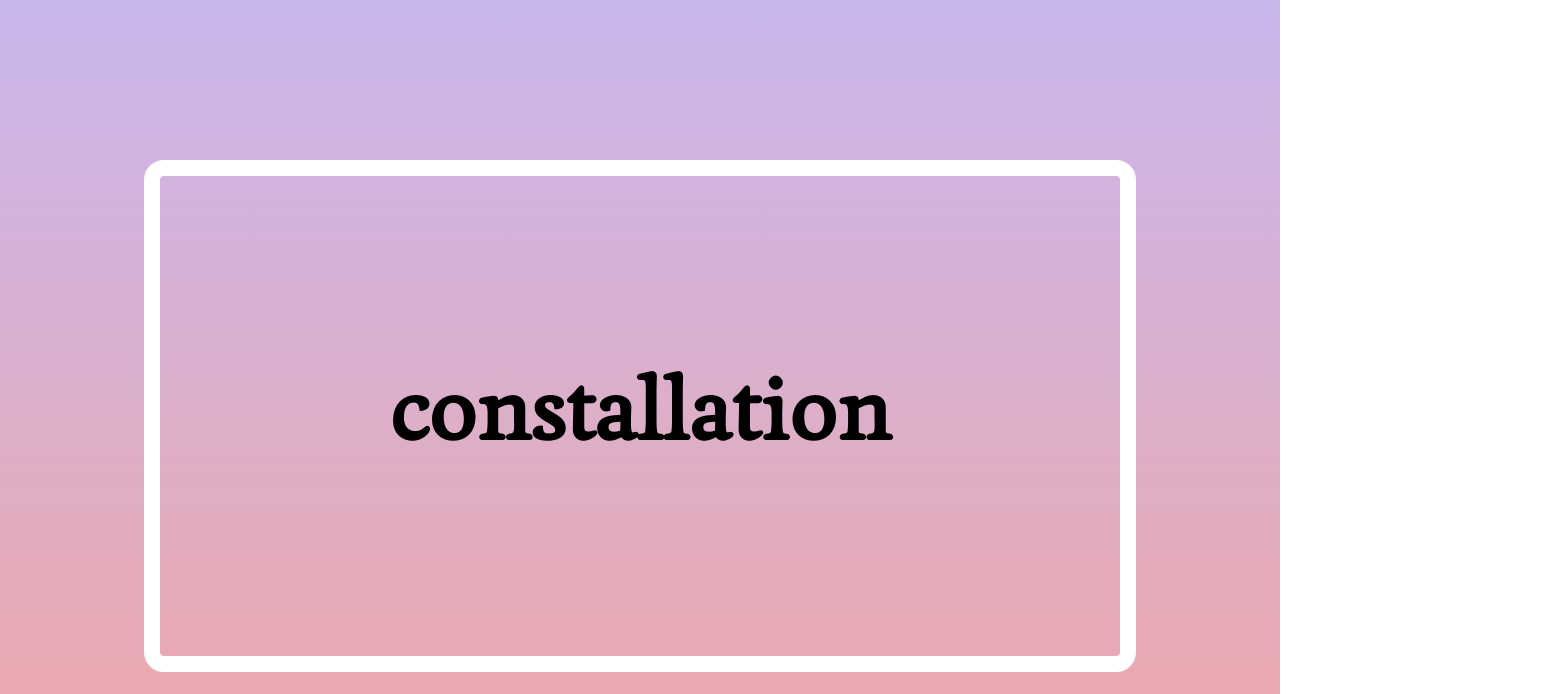
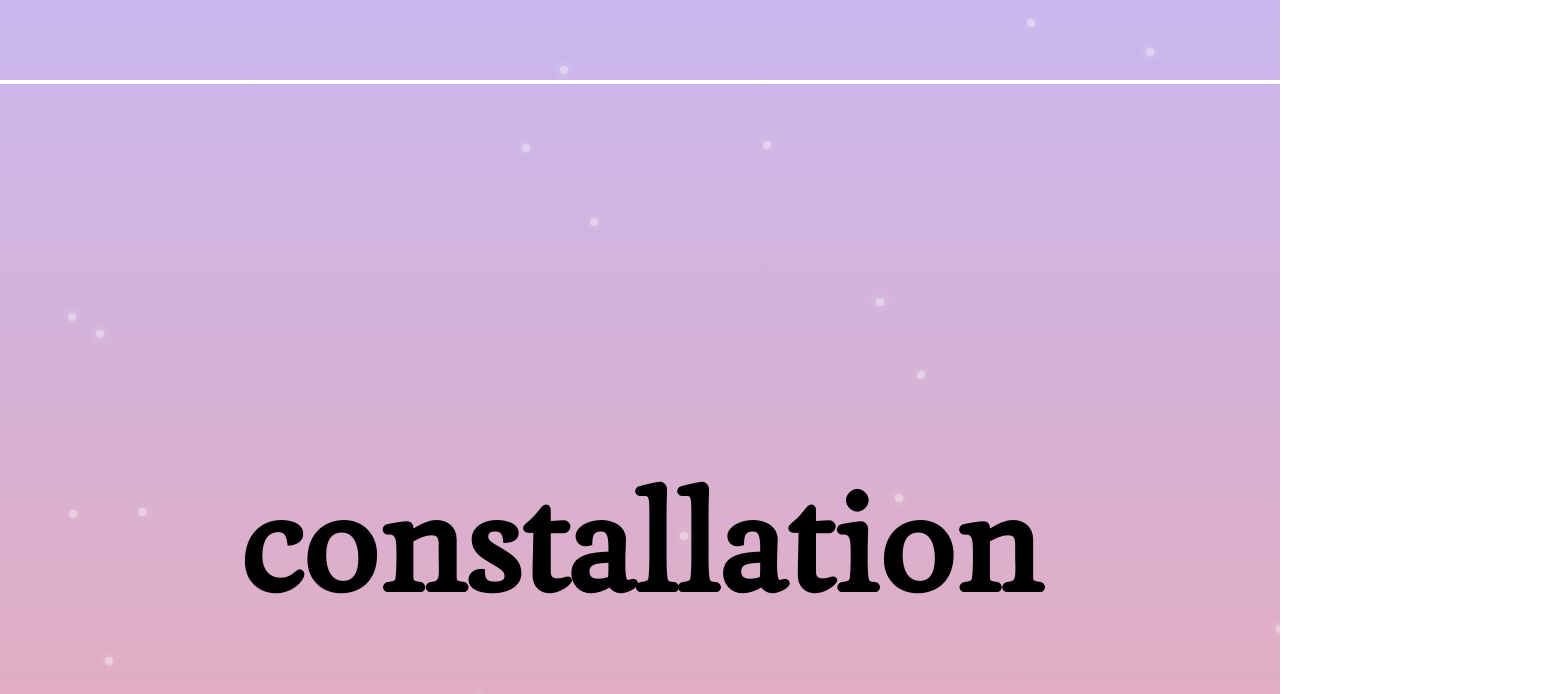
Before and after one commit to benjamin-am/constellation, a React (Create React App) app in the folder frontend/: page / in a window 1280 px wide. Shown: the top 694 px of the page, 1564 px wide, since content can reach past the window. Built offline with nearby package versions, Linux system fonts and the light colour scheme.

Commit message:
front end changes and backend clean up

```diff
--- a/frontend/src/components/Header/Header.jsx
+++ b/frontend/src/components/Header/Header.jsx
@@ -1,24 +1,22 @@
 import "./Header.scss";
 import { Link } from "react-router-dom";
 
-
 function Header() {
-    return(
+  return (
     <nav className="nav">
       <ul>
         <button className="button">
-                   <Link to="/">Home Test</Link>
+          <Link to="/">Home</Link>
         </button>
         <button className="button">
           <Link to="/notes">Write Notes</Link>
         </button>
-               <button className="button">
+        {/* <button className="button">
           <Link to="/pastNotes">Review Past Notes</Link>
-               </button>
+        </button> */}
       </ul>
     </nav>
-
-       )
+  );
 }
 
 export default Header;
--- a/frontend/src/components/Header/Header.scss
+++ b/frontend/src/components/Header/Header.scss
@@ -20,9 +20,9 @@
     font-weight: bold;
     padding: 15px;
 
-    :hover {
-        background-color: rgb(230, 153, 153);
-    }
+    // :hover {
+    //     background-color: rgb(230, 153, 153);
+    // }
 }
 
 ul {
--- a/frontend/src/components/Notes/Notes.scss
+++ b/frontend/src/components/Notes/Notes.scss
@@ -10,8 +10,8 @@
 }
 
 .notesText {
-    width: 75rem;
-    height: 85vh;
+  width: 65rem;
+  height: 89.5vh;
   size: 20px;
   align-items: left;
   font-size: 1.5rem;
@@ -23,10 +23,9 @@
 }
 
 .viewOutput {
-    padding-left:10px;
-    padding-right:10px;
+  padding-left: 10px;
+  padding-right: 10px;
   background-color: white;
-
 }
 .apiResponse {
   text-align: left;
--- a/frontend/src/components/VerticalNavBar/VerticalNavBar.jsx
+++ b/frontend/src/components/VerticalNavBar/VerticalNavBar.jsx
@@ -3,30 +3,23 @@ import { Link } from "react-router-dom";
 import { useEffect } from "react";
 import axios from "axios";
 
-function VerticalNavBar({onSave}) {
-
-    return(
+function VerticalNavBar({ onSave }) {
+  return (
     <nav className="nav">
       <ul>
         <button className="button">
-                <Link to="/">Home Test</Link>
+          <Link to="/">Home</Link>
         </button>
         <button className="button">
           <Link to="/pastNotes">Review Past Notes</Link>
         </button>
-            <button className="button"
-             onClick={onSave}>
+        <button className="button" onClick={onSave}>
           <Link to="/pastNotes">Save Current Notes</Link>
         </button>
-            <button className="button">
-                Analyze
-            </button>
-
-
+        <button className="button">Analyze</button>
       </ul>
     </nav>
-
-    )
+  );
 }
 
 export default VerticalNavBar;
--- a/frontend/src/components/ViewOutput/ViewOutput.jsx
+++ b/frontend/src/components/ViewOutput/ViewOutput.jsx
@@ -11,7 +11,17 @@ function ViewOutput({ notesText, title }) {
     return text.trim().split(/\s+/).filter(Boolean).length;
   };
 
-  //API call
+  const tryParseJSON = (text) => {
+    try {
+      const parsed = JSON.parse(text);
+      if (Array.isArray(parsed)) return parsed;
+    } catch (err) {
+      console.warn("Could not parse structured synthesis JSON:", err);
+    }
+    return null;
+  };
+
+  // API call
   useEffect(() => {
     const currentWordCount = currentText(notesText);
     const prevWordCount = prevWordCountRef.current;
@@ -22,7 +32,7 @@ function ViewOutput({ notesText, title }) {
       notesText.trim().length > 0
     ) {
       const payload = {
-        title: title,
+        title: title?.trim() || "Untitled",
         content: notesText,
       };
 
@@ -40,24 +50,38 @@ function ViewOutput({ notesText, title }) {
     prevWordCountRef.current = currentWordCount;
   }, [notesText]);
 
+  const parsedConnections = response?.synthesis ? response.synthesis : null;
+
   return (
     <div className="viewOutputWrapper">
       <div className="viewOutput">
         {response ? (
           <span className="apiResponse">
-            <h2>Synthesis:</h2>
-            <p>{response.synthesis}</p>
-
             <h3>Similar Notes:</h3>
             <ul>
               {response.similar_notes.map((note, index) => (
                 <li key={index}>
                   <strong>{note.title}</strong>
-                  <p>{note.preview}</p>{" "}
-                  {/* Show preview instead of full content */}
+                  <p>{note.preview}</p>
                 </li>
               ))}
             </ul>
+            <h3>Synthesis:</h3>
+            {/* {parsedConnections ? (
+              parsedConnections.map((conn, idx) => (
+                <div key={idx} className="connectionBlock">
+                  <h4>{conn.connection_title}</h4>
+                  <p>
+                    <strong>Question:</strong> {conn.question}
+                  </p>
+                  <p>
+                    <strong>Insight:</strong> {conn.insight}
+                  </p>
+                </div>
+              ))
+            ) : ( */}
+            <p>{response.synthesis}</p>
+            {/* )} */}
           </span>
         ) : (
           <p>Start typing and will load shortly...</p>
@@ -66,4 +90,5 @@ function ViewOutput({ notesText, title }) {
     </div>
   );
 }
+
 export default ViewOutput;
--- a/frontend/src/components/ViewOutput/ViewOutput.scss
+++ b/frontend/src/components/ViewOutput/ViewOutput.scss
@@ -6,21 +6,33 @@
   margin-top: 20px;
   margin-right: 20px;
   display: flex;
-
 }
 
-.viewOutput{
-    width: 28rem;
-    height: 90vh;
+.viewOutput {
+  width: 35rem;
+  height: 95vh;
   size: 20px;
   align-items: right;
   font-size: 1.5rem;
   border: solid 2px;
   border-color: rgb(232, 140, 155);
 
+  overflow-y: auto;
+  overflow-x: hidden;
+  word-wrap: break-word;
 }
 
-.apiResponse{
+.apiResponse {
   width: 25rem;
   height: 45rem;
 }
+
+h3 {
+  margin-block-start: 0.5em;
+  margin-block-end: 0.5em;
+}
+
+.connectionBlock {
+  margin-bottom: 1.5rem;
+  padding: 0.5rem 0;
+}
--- a/frontend/src/pages/HomePage.jsx
+++ b/frontend/src/pages/HomePage.jsx
@@ -1,24 +1,43 @@
 import { Link } from "react-router-dom";
+import { useNavigate } from "react-router-dom";
 import Welcome from "../components/Welcome/Welcome";
-import Header from "../components/Header/Header"
+import Header from "../components/Header/Header";
 
 import "../pages/HomePage.scss";
 
+function generateStars(num) {
+  const stars = [];
+  for (let i = 0; i < num; i++) {
+    const top = Math.random() * 100;
+    const left = Math.random() * 100;
+    stars.push(
+      <div
+        key={i}
+        className="star"
+        style={{
+          top: `${top}%`,
+          left: `${left}%`,
+        }}
+      />
+    );
+  }
+  return stars;
+}
+
 function HomePage() {
-
-    return(
-        <section className="body">
-            <div className="title__container">
-                <p className="title">
-                    constallation
-                </p>
-            </div>
-        <button className="button">
-         <Link to="/notes">  Get Started </Link>
+  return (
+    <section className="body">
+      <div className="title__container">
+        <p className="title">constallation</p>
+        <button className="button button--large">
+          <Link to="/notes"> Get Started </Link>
         </button>
-        </section>
-
-    )
+      </div>
+      <div className="constellation">
+        {generateStars(20)} {/* Adjust number as you like */}
+      </div>
+    </section>
+  );
 }
 
 export default HomePage;
--- a/frontend/src/pages/HomePage.scss
+++ b/frontend/src/pages/HomePage.scss
@@ -1,11 +1,13 @@
-
-.body{
-    background-image: linear-gradient(to bottom,  rgb(201, 183, 238) , rgb(239, 167, 167));
+.body {
+  background-image: linear-gradient(
+    to bottom,
+    rgb(201, 183, 238),
+    rgb(239, 167, 167)
+  );
   min-height: 100vh;
-    display:flex;
+  display: flex;
   flex-direction: column;
   align-items: center;
-
 }
 
 a:link {
@@ -20,21 +22,56 @@ a:link {
 
 .title {
   font-family: feijoa;
-    font-size: 5rem;
+  font-size: 8rem;
   font-weight: bold;
 
   &__container {
-        margin-top: 10rem;
-        width: 60rem;
-        height: 30rem;
-
+    margin-top: 5rem;
+    width: 115rem;
+    height: 65rem;
     align-content: center;
-        border-color: white;
+    border-color: rgb(255, 255, 255);
     border-style: solid;
-        border-width: 1rem;
+    border-width: 0.3rem;
     border-radius: 20px;
-        margin-bottom: 20px;
-
-
+    // margin-bottom: 10px;
   }
 }
+
+.constellation {
+  position: absolute;
+  width: 100%;
+  height: 100%;
+  z-index: 0;
+  pointer-events: none; // lets user still click the button easily
+}
+
+.star {
+  position: absolute;
+  width: 10px;
+  height: 10px;
+  background-color: white;
+  border-radius: 50%;
+  opacity: 0.8;
+  box-shadow: 0 0 10px white;
+  animation: twinkle 2s infinite ease-in-out alternate;
+}
+
+@keyframes twinkle {
+  from {
+    opacity: 0.4;
+    transform: scale(0.8);
+  }
+  to {
+    opacity: 1;
+    transform: scale(1.2);
+  }
+}
+
+.button {
+  &--large {
+    width: 13rem;
+    height: 5rem;
+    font-size: 1.6rem;
+  }
+}
--- a/frontend/src/pages/NotesPage.scss
+++ b/frontend/src/pages/NotesPage.scss
@@ -3,12 +3,19 @@
 @use "../../public/styles/variables" as *;
 
 .page {
-    background-image: linear-gradient(to bottom,  rgb(201, 183, 238) , rgb(239, 167, 167));
-    min-height: 100vh;
+  background-image: linear-gradient(
+    to bottom,
+    rgb(201, 183, 238),
+    rgb(239, 167, 167)
+  );
+  min-height: 100vh;
+  overflow-x: hidden;
 }
 
 .container {
-
-    display: flex;
-
+  display: flex;
+//   flex-wrap: wrap;
+  max-width: 100vw;
+  box-sizing: border-box;
+  align-items: flex-start;
 }
```
Also changed, not shown: 2 other files (tests, documents, lock files or other folders). Lines whose indentation alone changed are shown as unchanged.
